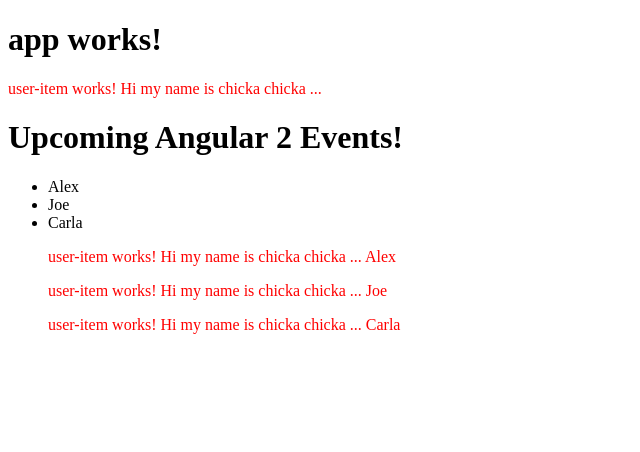
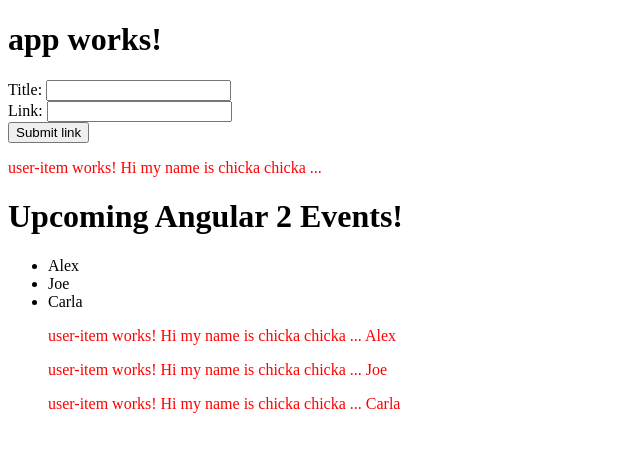
Before and after one commit to Abott1222/AngularTest, an Angular app: page / in a window 1280 px wide. Shown: the top 452 px of the page, without its empty margins (0-640 px from the left). Built offline with nearby package versions, Linux system fonts and the light colour scheme.

Commit message:
added form to app

```diff
--- a/src/app/app.component.html
+++ b/src/app/app.component.html
@@ -1,6 +1,19 @@
 <h1>
   {{title}}
 </h1>
+<div class = "appConents">
+  <form class = "ui large form segment">
+    <div class="field">
+      <label for="title"> Title: </label>
+      <input name = "title" #newtitle />
+    </div>
+    <div class="field">
+      <label for="link"> Link: </label>
+      <input name = "link" #newlink />
+    </div>
+  </form>
+  <button (click)="AddArticle(newtitle,newlink)"> Submit link </button>
+</div>
 
 <app-user-item></app-user-item>
 <app-event-list></app-event-list>
--- a/src/app/app.component.ts
+++ b/src/app/app.component.ts
@@ -1,4 +1,4 @@
-import { Component } from '@angular/core';
+import { Component, Input } from '@angular/core';
 
 @Component({
   selector: 'app-root',
@@ -7,4 +7,11 @@
 })
 export class AppComponent {
   title = 'app works!';
+
+  AddArticle(title: HTMLInputElement, link:HTMLInputElement):boolean {
+    //console.log(`Adding title ${title.value} and link $(link.value)`);
+    console.log(title.value,link.value);
+
+    return false;
+  }
 }
```
